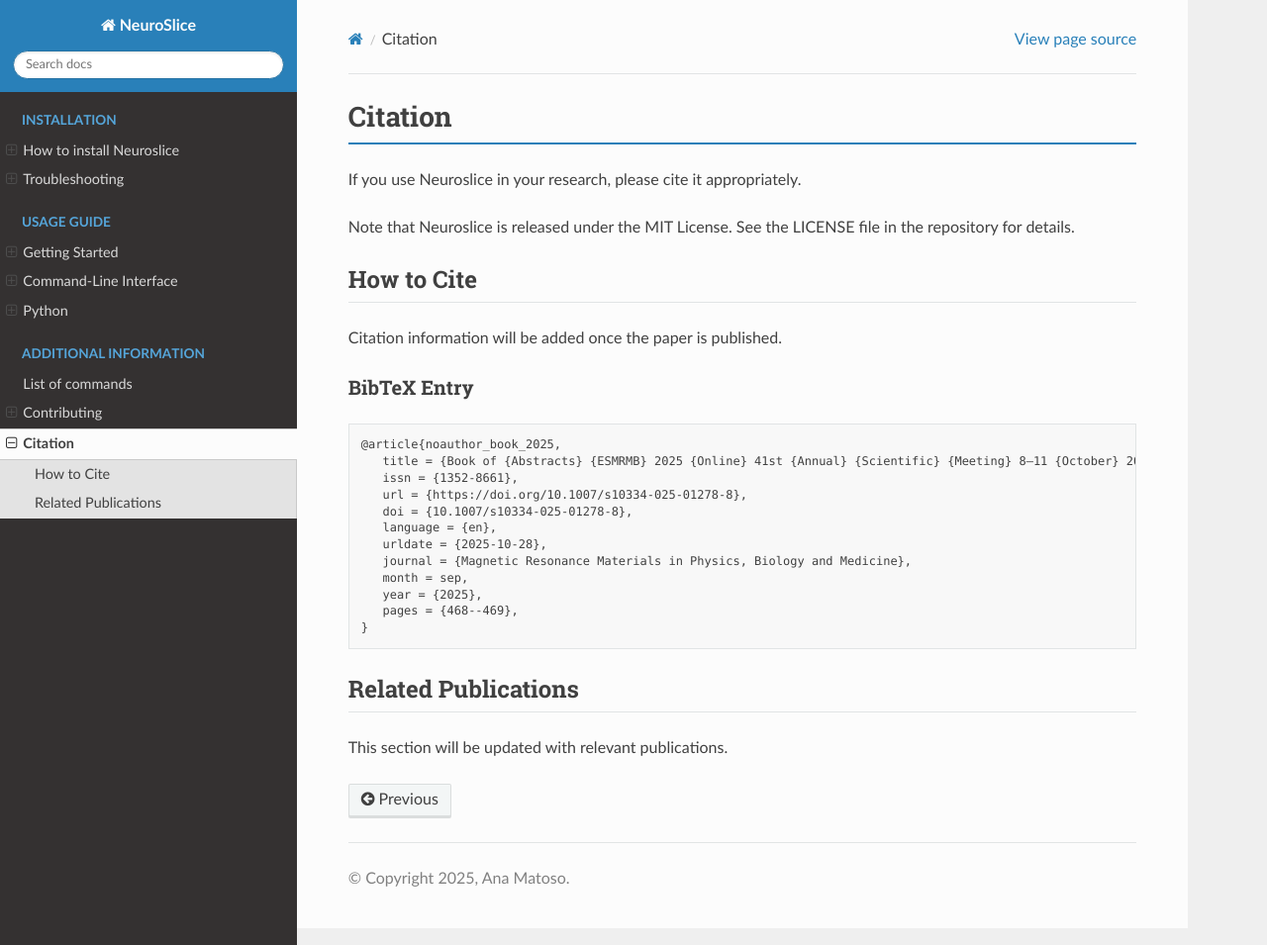
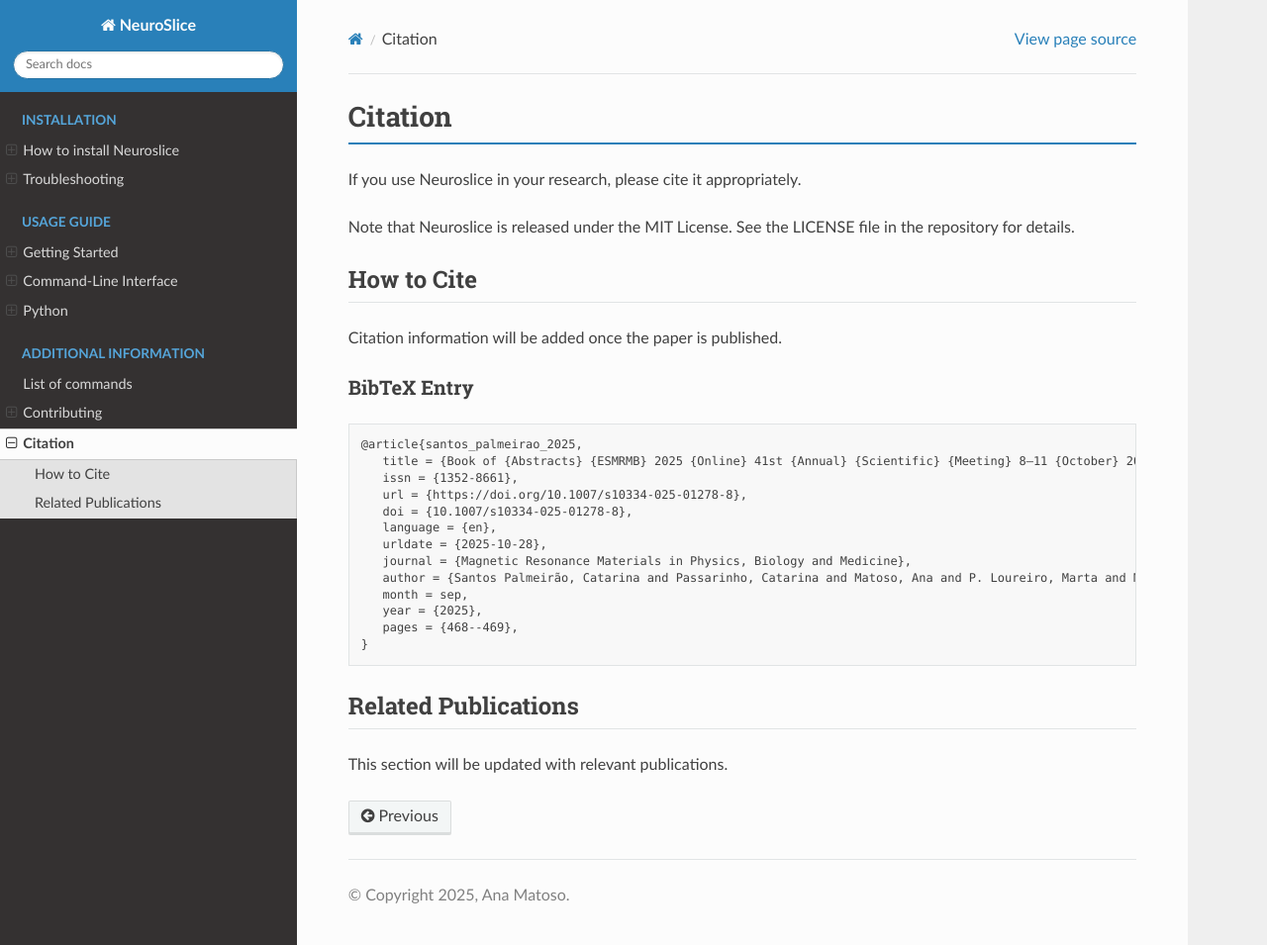
Before and after one commit to anamatoso/NeuroSlice, a Sphinx documentation site: the page built from docs/source/citation.rst, in a window 1280 px wide and 955 px high. Shown: the whole window at 99% size. Built offline with Sphinx 7.4.7 and the Read the Docs theme 3.1.0, drawn with Linux system fonts in a browser that asks for light colours.

Commit message:
Update description and citation

```diff
--- a/docs/source/citation.rst
+++ b/docs/source/citation.rst
@@ -15,7 +15,7 @@
 
 ::
 
-   @article{noauthor_book_2025,
+   @article{santos_palmeirao_2025,
       title = {Book of {Abstracts} {ESMRMB} 2025 {Online} 41st {Annual} {Scientific} {Meeting} 8–11 {October} 2025},
       issn = {1352-8661},
       url = {https://doi.org/10.1007/s10334-025-01278-8},
@@ -23,6 +23,7 @@
       language = {en},
       urldate = {2025-10-28},
       journal = {Magnetic Resonance Materials in Physics, Biology and Medicine},
+      author = {Santos Palmeirão, Catarina and Passarinho, Catarina and Matoso, Ana and P. Loureiro, Marta and Moreira, José Maria and Figueiredo, Patrícia and G Nunes, Rita},
       month = sep,
       year = {2025},
       pages = {468--469},
--- a/docs/source/index.rst
+++ b/docs/source/index.rst
@@ -1,7 +1,7 @@
 Welcome to Neuroslice
 =====================
 
-**Neuroslice** is a Python package for brain tumor segmentation using the YOLOv11m model on MRI FLAIR data.
+**Neuroslice** is a Python package for brain tumor bounding box detection using the YOLOv11m model on MRI FLAIR data.
 
 
 Overview
```
